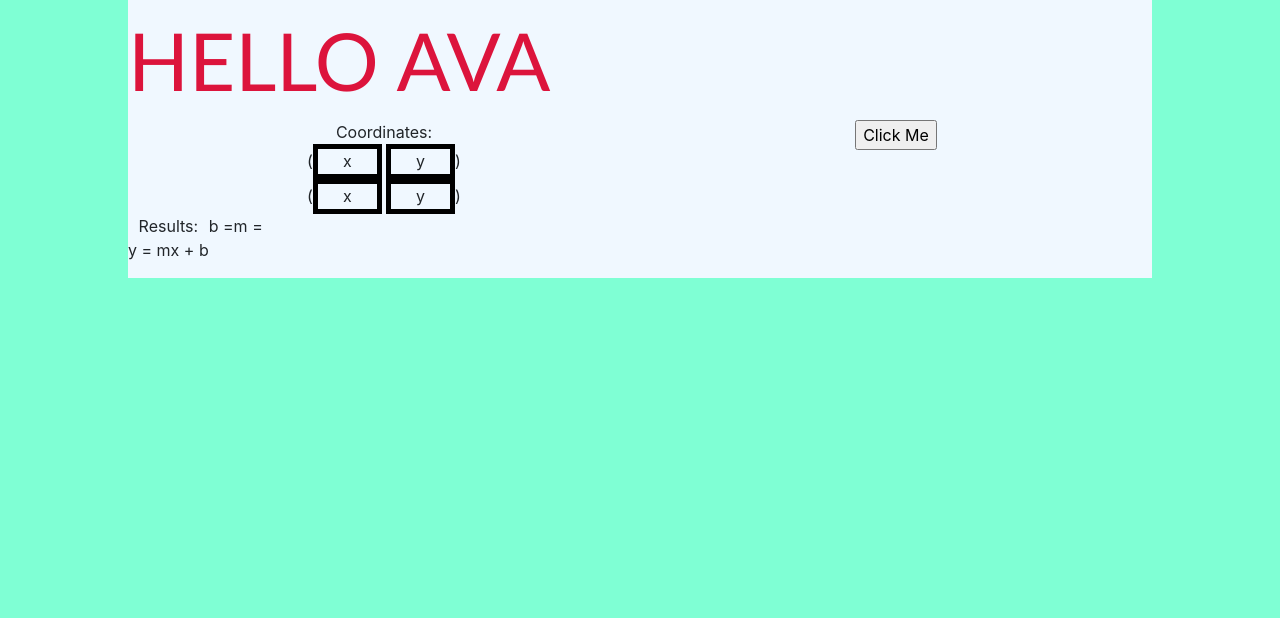
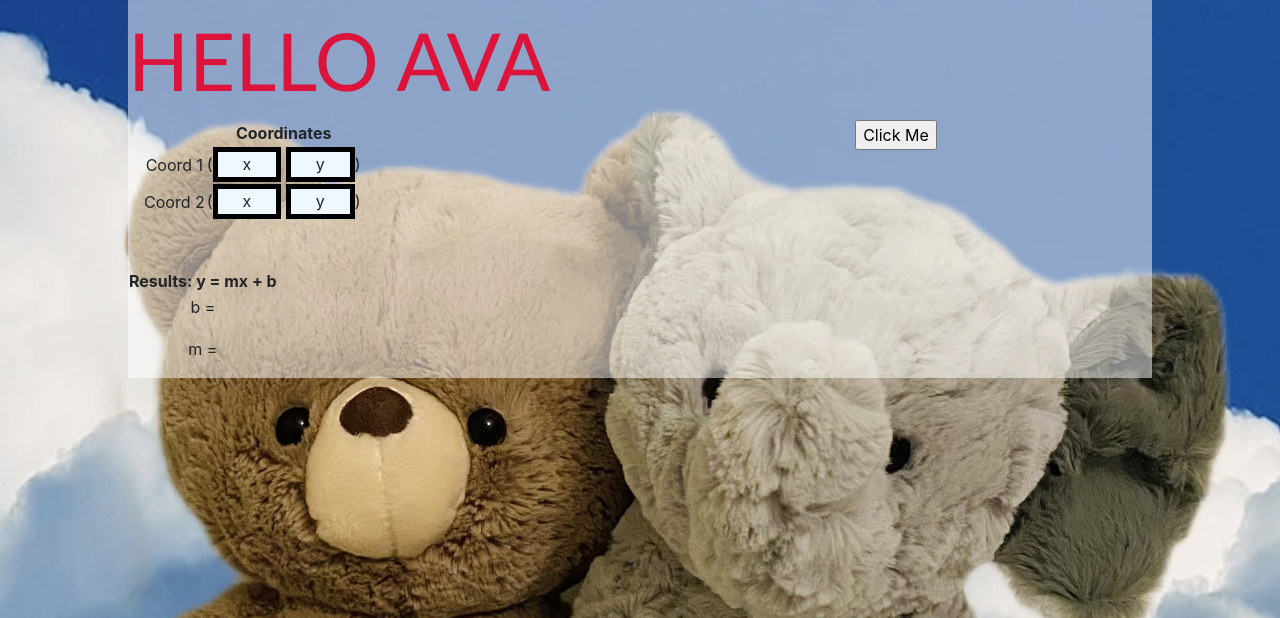
Before and after one commit to Aiden25451/CoordinatesWebsite, a Django app: page /calculator/ in a window 1280 px wide. Shown: the top 618 px of the page. Run offline with Django 4.2, Linux system fonts and the light colour scheme; some libraries are stand-ins or nearby versions.

Commit message:
Background update

```diff
--- a/CoordinatesWebsite/settings.py
+++ b/CoordinatesWebsite/settings.py
@@ -26,7 +26,7 @@ SECRET_KEY = 'django-insecure-txzm63n!y%*77pu#od50neta@m$mrea8haf6vfmsdcfce@^r1p
 # SECURITY WARNING: don't run with debug turned on in production!
 DEBUG = True
 
-ALLOWED_HOSTS = ['coords-app.herokuapp.com']
+ALLOWED_HOSTS = ['coords-app.herokuapp.com', '127.0.0.1']
 
 
 # Application definition
--- a/calculator/static/calculator/brain.js
+++ b/calculator/static/calculator/brain.js
@@ -1,4 +1,8 @@
 //document.getElementById("title").innerHTML = "JavaScript!";
+
+// function disapear() {
+//     document.getElementsByClassName(input).innerHTML = ""
+// }
 
 function myfunction() {
     var x1 = document.getElementById("x1").innerHTML;
@@ -230,7 +234,7 @@ function determinant(matrix, matrix_size){
 
     answer = matrix_multiplication(matrixAt2Y, matrixAt1AInv)
 
-    document.getElementById("m").innerHTML = "m = " + answer[0] + " | ";
+    document.getElementById("m").innerHTML = "m = " + answer[0];
     document.getElementById("b").innerHTML = "b = " + answer[1];
 
 
--- a/calculator/static/calculator/style.css
+++ b/calculator/static/calculator/style.css
@@ -1,5 +1,8 @@
 body{
-    background-color: aquamarine;
+    background-image: url('images/Background.jpg');
+    background-repeat: no-repeat;
+    background-attachment: fixed;
+    background-size: cover;
 }
 
 .title{
@@ -17,7 +20,7 @@ body{
 }
 
 .row {
-    background-color:aliceblue;
+    background-color: rgba(255, 255, 255, 0.5);
     border-color: black;
     border-width: 20px;
 }
--- a/calculator/templates/calculator/index.html
+++ b/calculator/templates/calculator/index.html
@@ -13,7 +13,7 @@
     <!-- My Css page -->
     <link rel="stylesheet" href="{% static 'calculator/style.css' %}">
 
-    <title>FUCK MATH</title>
+    <title>De Nuke</title>
 </head>
 <body>
 
@@ -24,13 +24,26 @@
         </div>
         <div class="row">
             <div class = "column col-sm-6">
-                Coordinates:
-
-
-                <br>(<div id = "x1" contenteditable = "true" class = "input">x</div>
-                <div id = "y1" contenteditable = "true" class = "input">y</div>)
-                <br>(<div id = "x2" contenteditable = "true" class = "input">x</div>
-                <div id = "y2" contenteditable = "true" class = "input">y</div>)
+                <table>
+                    <tr>
+                        <th></th>
+                        <th>Coordinates</th>
+                    </tr>
+                    <tr>
+                        <td>Coord 1</td>
+                        <td>
+                            (<div id = "x1" contenteditable = "true" class = "input">x</div>
+                            <div id = "y1" contenteditable = "true" class = "input">y</div>)
+                        </td>
+                    </tr>
+                    <tr>
+                        <td>Coord 2</td>
+                        <td>
+                            (<div id = "x2" contenteditable = "true" class = "input">x</div>
+                            <div id = "y2" contenteditable = "true" class = "input">y</div>)
+                        </td>
+                    </tr>
+                </table>
             </div>
 
             <div class = "column col-sm-6">
@@ -38,9 +51,16 @@
             </div>
         </div>
         <div class="row">
-            <p>Results: <br>y = mx + b </p>
-            <p id = "m">b = </p>
-            <p id = "b">m = </p>
+            <table>
+                <tr>
+                    <th><br><br>Results: y = mx + b </th>
+                </tr>
+                <tr>
+                    <td><p id = "m">b = </p></td>
+                </tr>
+                <tr>
+                    <td><p id = "b">m = </td>
+            </table>
         </div>
     </div>
 
```
Also changed, not shown: calculator/static/calculator/images/Background.jpg (added).
